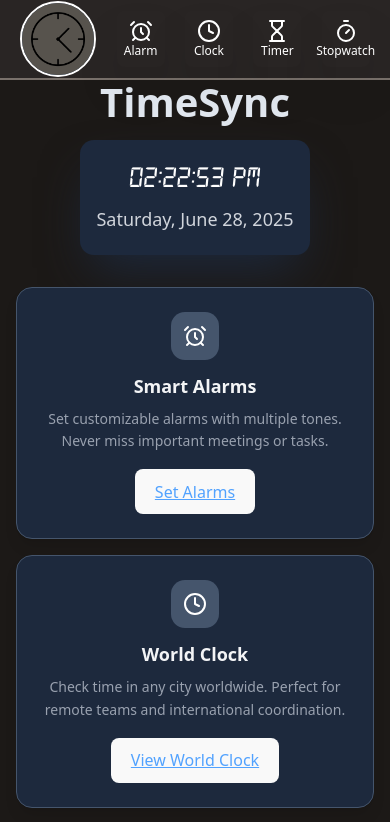
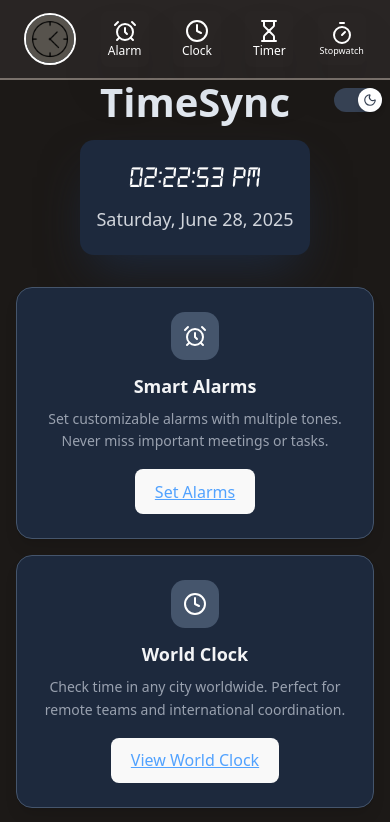
Before and after one commit to Shree-VishnuA/Clock, a React (Vite) app: page / in a window 390 px wide. Shown: the top 822 px of the page. Built offline with nearby package versions, Linux system fonts and the light colour scheme.

Commit message:
small change

```diff
--- a/src/Layout.jsx
+++ b/src/Layout.jsx
@@ -5,14 +5,17 @@ import { ModeToggle } from "./components/mode-toggle";
 
 function Layout() {
   return (
-    <div className="flex overflow-y-hidden min-h-screen bg-background text-foreground">
-      <div>
-        <Sidebar />
+    <div className="flex min-h-screen bg-background text-foreground relative">
+      {/* Sidebar */}
+      <Sidebar />
+
+      {/* ModeToggle Button - Fixed to screen */}
+      <div className="fixed sm:top-2 top-22 right-2  z-500">
+        <ModeToggle />
       </div>
-      <div className="sm:w-[calc(100vw-100px)] sm:ml-25 sm:mt-0 w-screen mt-20">
-        <div className="fixed top-2 right-2 z-50">
-          <ModeToggle></ModeToggle>
-        </div>
+
+      {/* Main Content */}
+      <div className="flex-1 sm:ml-25 mt-20 sm:mt-0 overflow-y-auto">
         <Outlet />
       </div>
     </div>
--- a/src/Sidebar.jsx
+++ b/src/Sidebar.jsx
@@ -15,7 +15,7 @@ function Sidebar() {
             <img
               src="logo.png"
               alt=""
-              className={`rounded-full bg-stone-300 w-18 dark:bg-stone-600`}
+              className={`rounded-full bg-stone-300 w-12 sm:w-18 dark:bg-stone-600 `}
             />
           </div>
         )}
@@ -135,7 +135,7 @@ function Sidebar() {
               <line x1="12" x2="15" y1="14" y2="11" />
               <circle cx="12" cy="14" r="8" />
             </svg>
-            <p>Stopwatch</p>
+            <p className="text-[9px] md:text-sm">Stopwatch</p>
           </div>
         )}
       </NavLink>
```
